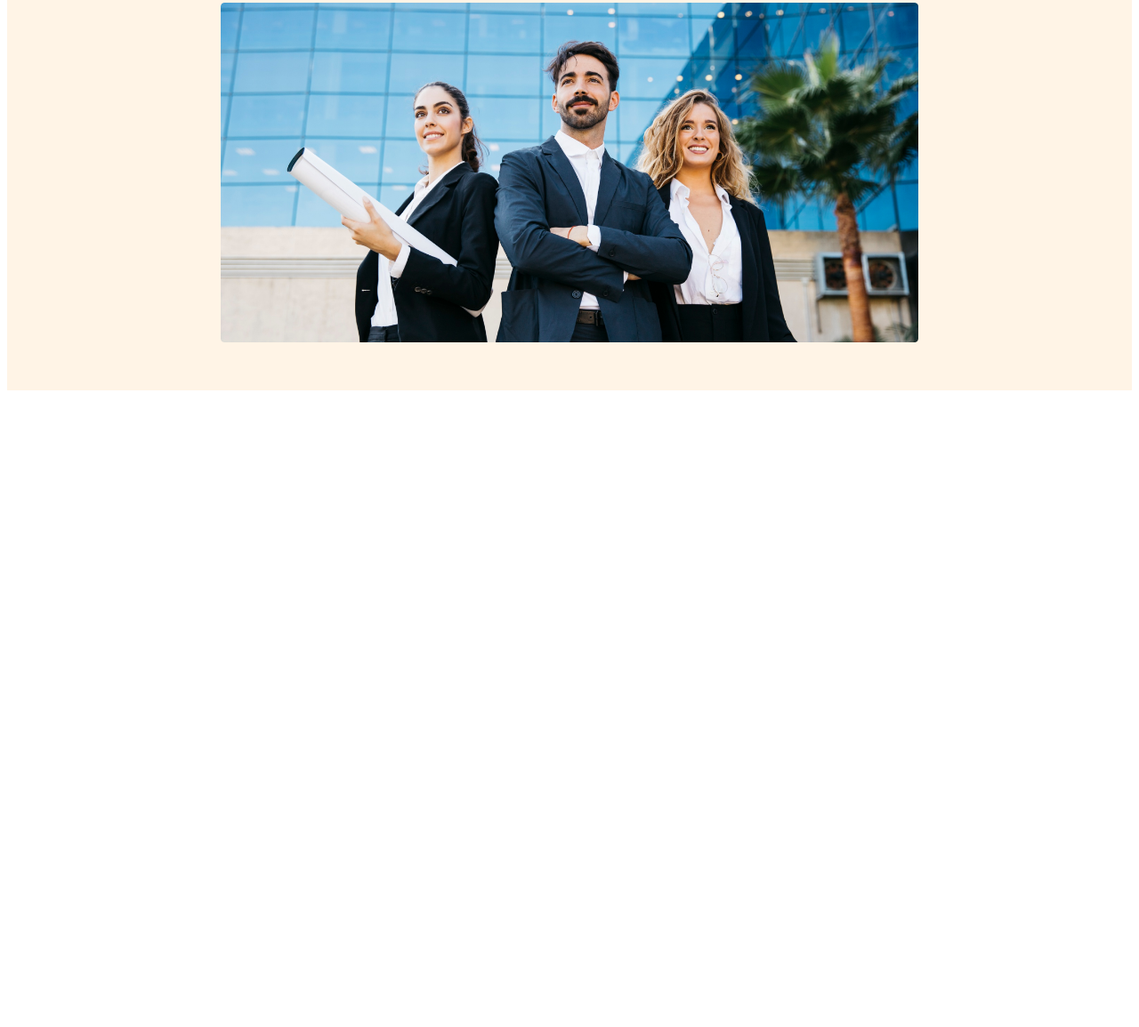
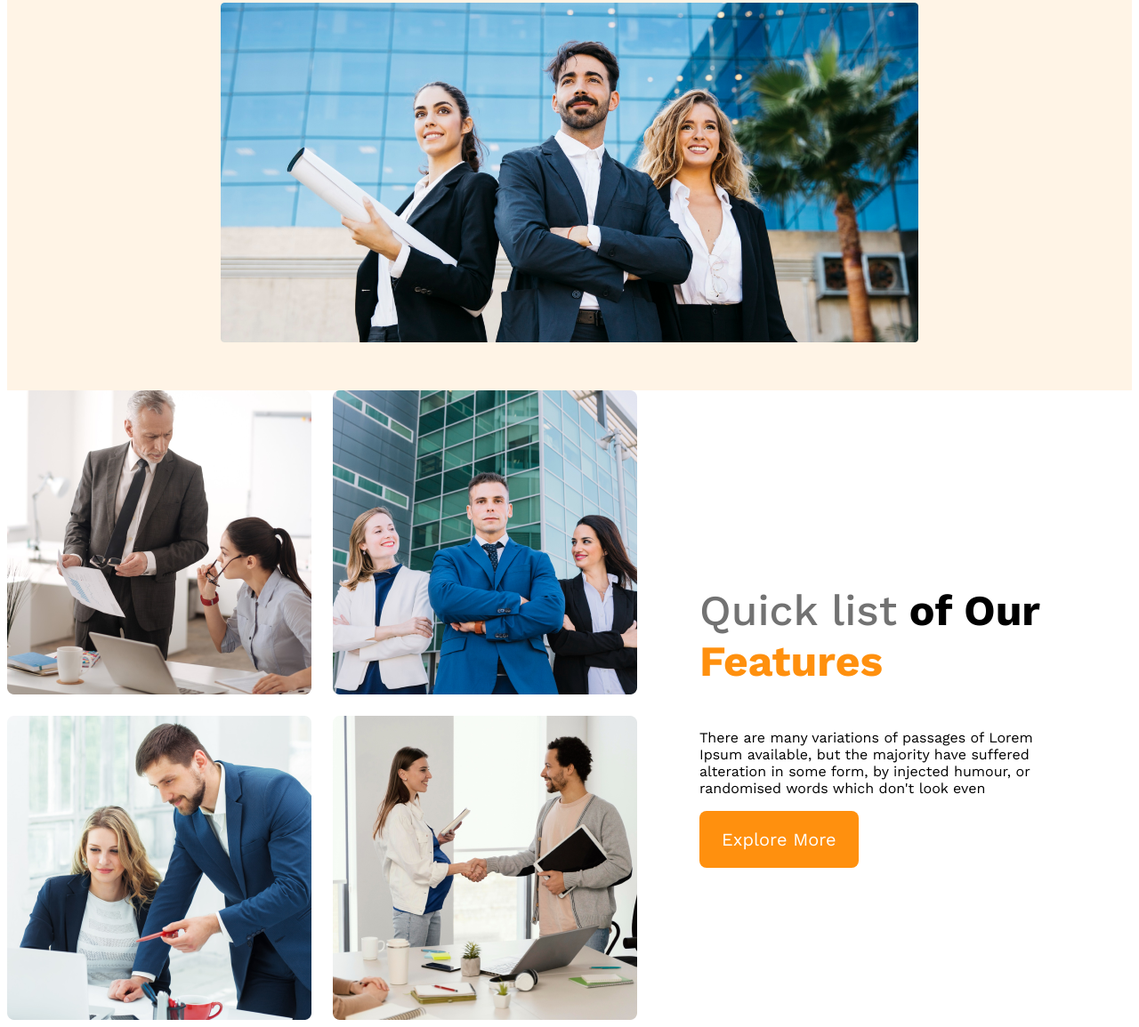
Before and after one commit to Antor4q/g3-architecht-website, a plain HTML site: page index.html in a window 1280 px wide. Shown: the part 416-1571 px from the top of the page at 89% size. Before the commit the page ends 863 px from the top, so only its background shows below. Drawn offline with nearby package versions, Linux system fonts and the light colour scheme.

Commit message:
features content added

```diff
--- a/index.html
+++ b/index.html
@@ -7,6 +7,7 @@
     <link rel="stylesheet" href="styles/architech.css">
 </head>
 <body>
+    <!--header start-->
     <header>
         <nav>
             <h3 class="nav-title">G3 Architects</h3>
@@ -27,8 +28,22 @@
             <img src="images/banner.png" alt="">
         </div>
     </header>
+    <!--header end-->
     <main>
-
+        <!--teams section start-->
+        <section class="teams-container">
+            <div class="teams-img-container">
+                <img src="images/team1.png" alt="">
+                <img src="images/team2.png" alt="">
+                <img src="images/team3.png" alt="">
+                <img src="images/team4.png" alt="">
+            </div>
+            <div class="teams-content">
+                <h3 class="teams-title"><span class="quick-list">Quick list</span> <span>of Our</span> <span class="text-features">Features</span></h3>
+                <p class="teams-description">There are many variations of passages of Lorem Ipsum available, but the majority have suffered alteration in some form, by injected humour, or randomised words which don't look even</p>
+                <button class="btn-primary">Explore More</button>
+            </div>
+        </section>
     </main>
     <footer>
 
--- a/styles/architech.css
+++ b/styles/architech.css
@@ -80,3 +80,33 @@ nav li a{
     }
 
 }
+/* main styles */
+main{
+    max-width:1440px;
+    margin:0 auto;
+}
+/* teams styles */
+.teams-container{
+    display: flex;
+    align-items: center;
+}
+.teams-img-container{
+    display:grid;
+    grid-template-columns: repeat(2, 1fr);
+    gap:1.5rem;
+}
+.teams-content{
+    padding-right:70px;
+    padding-left:70px;
+}
+.teams-title{
+    font-size: 3rem;
+}
+.teams-title .quick-list{
+    color:#727272;
+    font-weight: 500;
+}
+.teams-title .text-features{
+    color:#FF900E;
+    font-weight: 700;
+}
```
